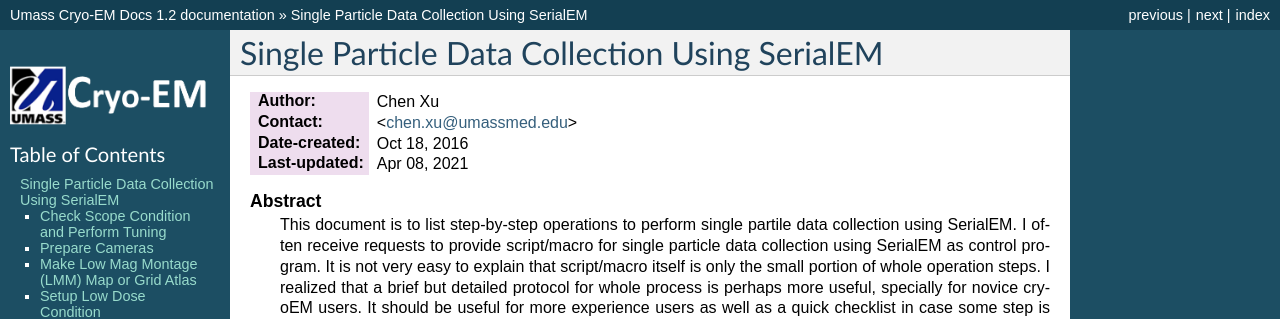
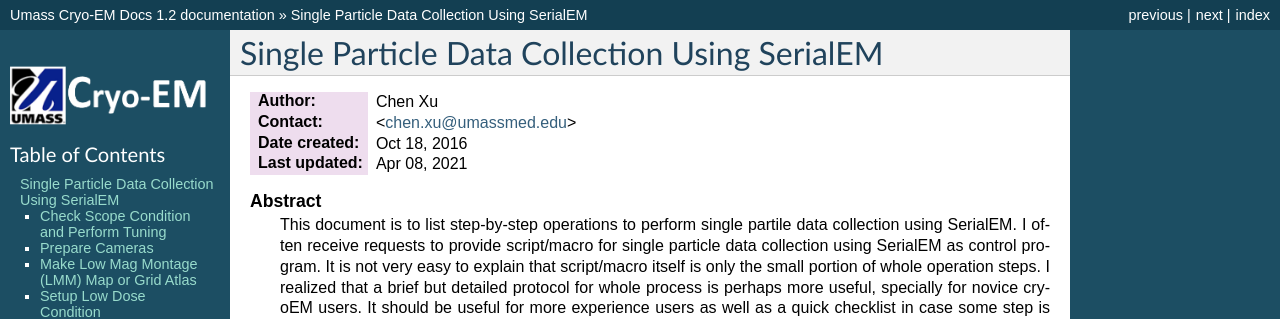
Before and after one commit to xuchen66/sphinx-emdocs, a Sphinx documentation site: the page built from source/singleparticle_serialem.rst, in a window 1280 px wide and 900 px high. Shown: the top 319 px of the window. Built offline with Sphinx 7.4.7, drawn with Linux system fonts in a browser that asks for light colours; pages that are not in the unit, such as notebooks, are missing from menus.

```diff
--- a/source/singleparticle_serialem.rst
+++ b/source/singleparticle_serialem.rst
@@ -6,8 +6,8 @@ Single Particle Data Collection Using SerialEM
 
 :Author: Chen Xu
 :Contact: <chen.xu@umassmed.edu>
-:Date-created: Oct 18, 2016
-:Last-updated: Apr 08, 2021
+:Date created: Oct 18, 2016
+:Last updated: Apr 08, 2021
 .. glossary::
 
    Abstract
```
